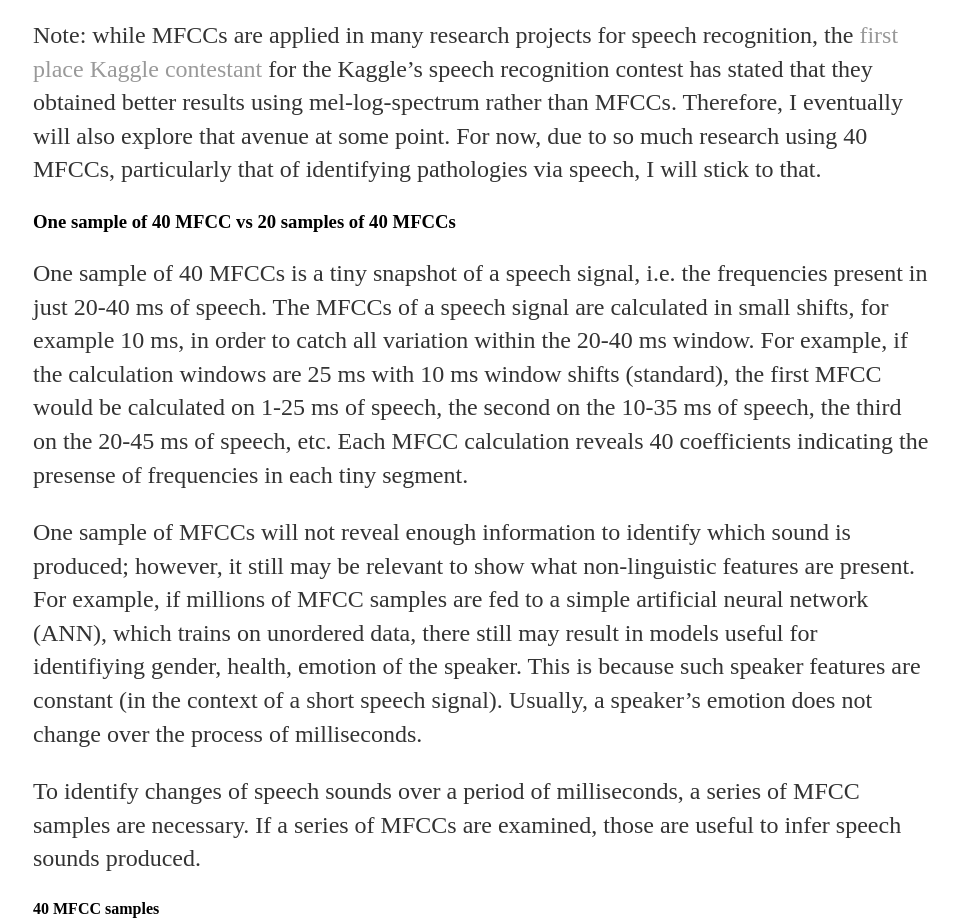
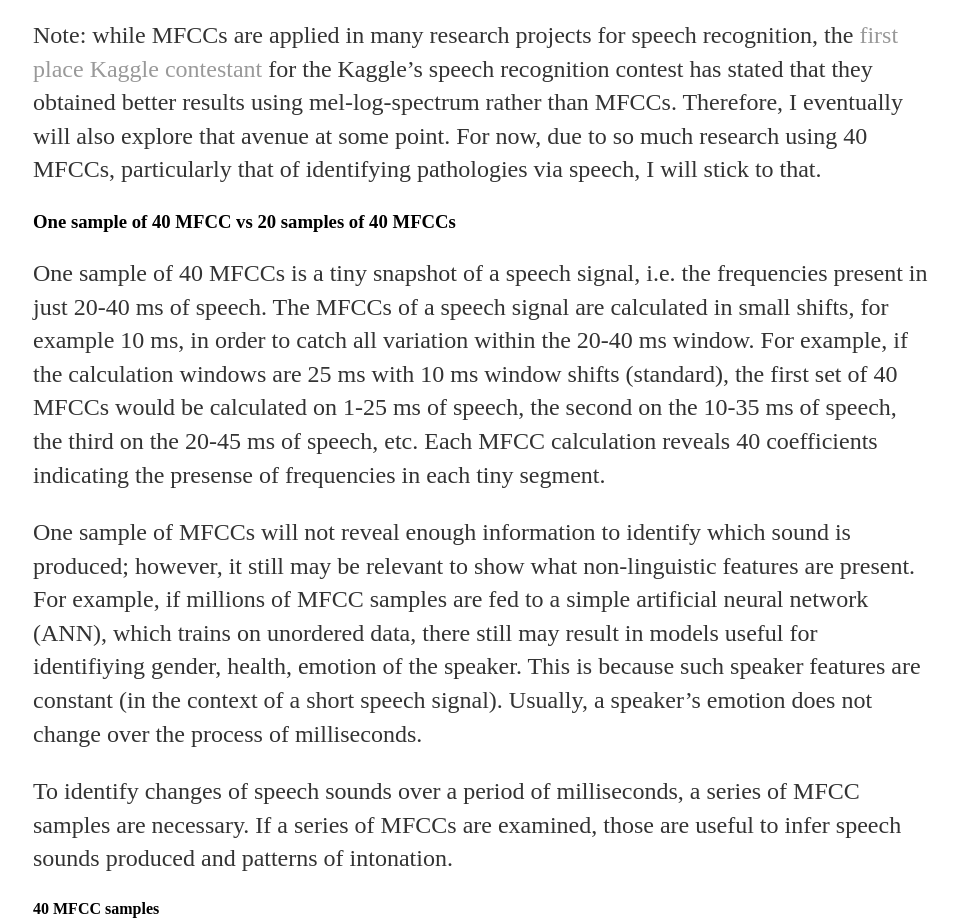
Before and after one commit to a-n-rose/a-n-rose.github.io, a Jekyll site: the page built from _posts/2018-09-09-MFCC-extraction-prep-speech-4-deep-learning.md, in a window 1280 px wide and 1400 px high, scrolled down 1148 px, cut to the strip 0-918 px from the top of the window. Shown: the whole strip, without its empty margins (159-1118 px from the left). Built offline with Jekyll 4.4.1, drawn with Linux system fonts in a browser that asks for light colours; some of the changed text lies outside the part shown.

Commit message:
clarification improvment - MFCC

```diff
--- a/_posts/2018-09-09-MFCC-extraction-prep-speech-4-deep-learning.md
+++ b/_posts/2018-09-09-MFCC-extraction-prep-speech-4-deep-learning.md
@@ -16,12 +16,15 @@ Note: while MFCCs are applied in many research projects for speech recognition,
 
 ### One sample of 40 MFCC vs 20 samples of 40 MFCCs
 
-One sample of 40 MFCCs is a tiny snapshot of a speech signal, i.e. the frequencies present in just 20-40 ms of speech. The MFCCs of a speech signal are calculated in small shifts, for example 10 ms, in order to catch all variation within the 20-40 ms window. For example, if the calculation windows are 25 ms with 10 ms window shifts (standard), the first MFCC would be calculated on 1-25 ms of speech, the second on the 10-35 ms of speech, the third on the 20-45 ms of speech, etc. Each MFCC calculation reveals 40 coefficients indicating the presense of frequencies in each tiny segment.
+One sample of 40 MFCCs is a tiny snapshot of a speech signal, i.e. the frequencies present in just 20-40 ms of speech. The MFCCs of a speech signal are calculated in small shifts, for example 10 ms, in order to catch all variation within the 20-40 ms window. For example, if the calculation windows are 25 ms with 10 ms window shifts (standard), the first set of  40 MFCCs would be calculated on 1-25 ms of speech, the second on the 10-35 ms of speech, the third on the 20-45 ms of speech, etc. Each MFCC calculation reveals 40 coefficients indicating the presense of frequencies in each tiny segment.
 
 One sample of MFCCs will not reveal enough information to identify which sound is produced; however, it still may be relevant to show what non-linguistic features are present. For example, if millions of MFCC samples are fed to a simple artificial neural network (ANN), which trains on unordered data, there still may result in models useful for identifiying gender, health, emotion of the speaker. This is because such speaker features are constant (in the context of a short speech signal). Usually, a speaker's emotion does not change over the process of milliseconds.
 
-To identify changes of speech sounds over a period of milliseconds, a series of MFCC samples are necessary. If a series of MFCCs are examined, those are useful to infer speech sounds produced.
+To identify changes of speech sounds over a period of milliseconds, a series of MFCC samples are necessary. If a series of MFCCs are examined, those are useful to infer speech sounds produced and patterns of intonation.
 
 #### 40 MFCC samples
 ![Imgur](https://i.imgur.com/9rT4FLI.png)
 ##### Take a look at the patterns evident in this picture. Each 'column' is a snippet of 25 ms of speech from a production of the word 'hippopotamus'. The blue row shows the amplitude (i.e. the first MFCC coefficient). In this row you can speculate which parts of the word were 'voiced' or had higher energy - the darker blue parts ('i','o','otams') and which parts didn't - the whiter parts ('pp','p', possibly 't'). The coefficients 2-13 require a bit more study; they are more specifically relevant to the actual sounds rather than their energy levels. And the coefficients 20 upwards reveal a clear pattern that at first glance looks to be stress: secondary stress at 'po' and primary stress at 'pot'.
+
+
+### Language Classifier: ANN vs LSTM
```
